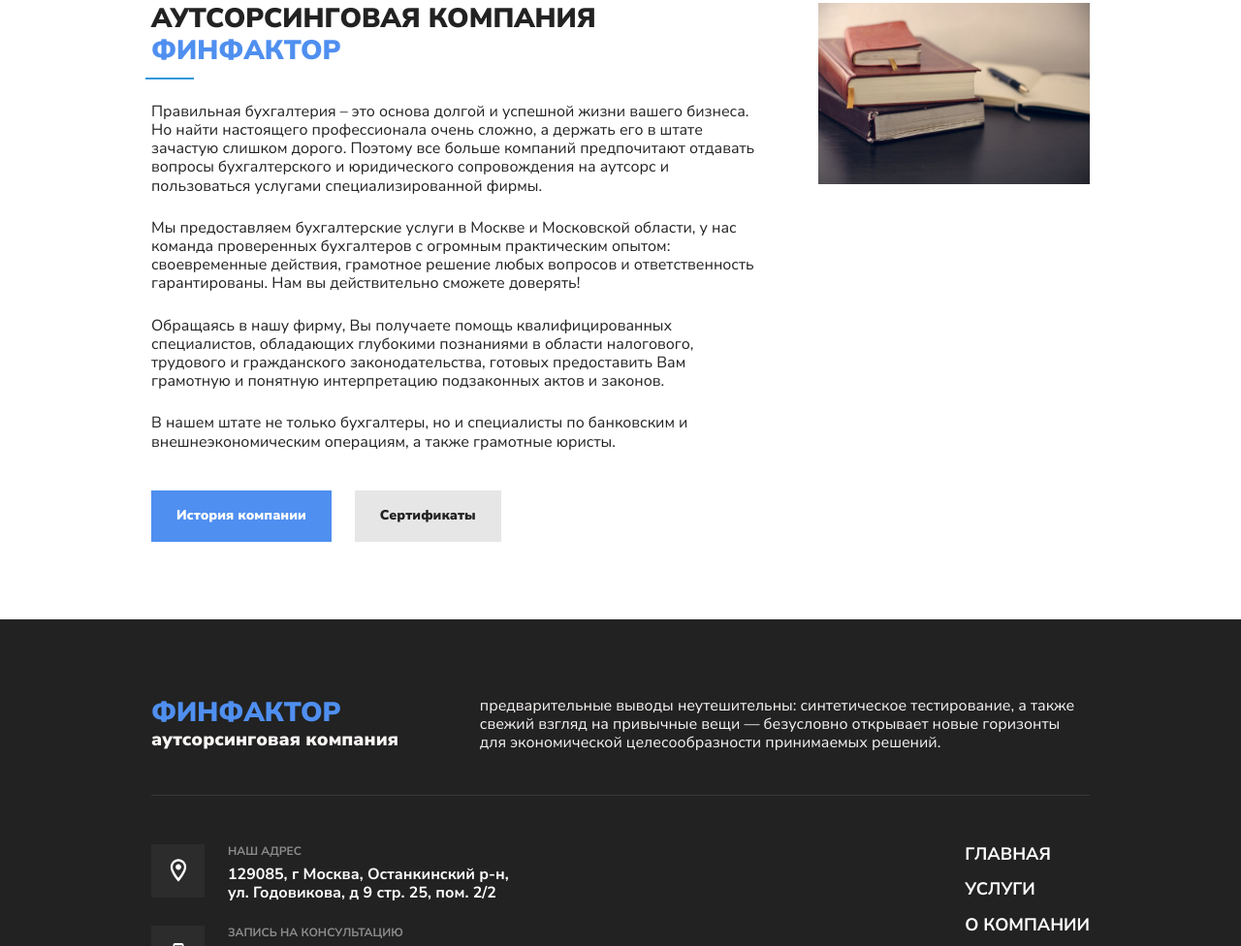
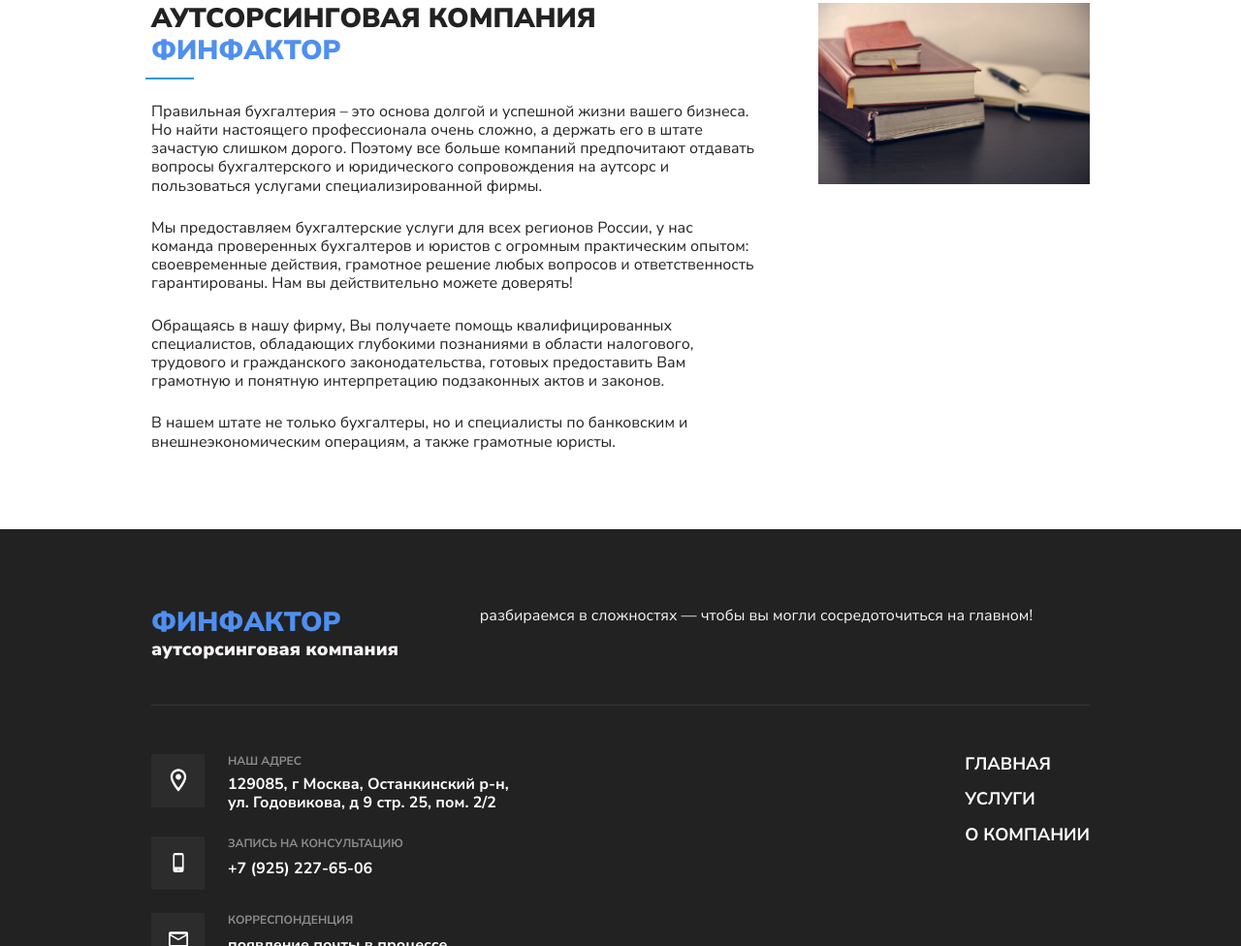
Before and after one commit to Lanakosuhina/lumosfi, a plain HTML site: page index.html in a window 1280 px wide. Shown: the part 2210-3186 px from the top of the page at 97% size. Drawn offline with Linux system fonts and the light colour scheme.

Commit message:
fixing some text styles

```diff
--- a/css/style.scss
+++ b/css/style.scss
@@ -203,7 +203,7 @@ legend {
 }
 
 .burger {
-  display: none;
+  display: none; /* Скрыто на десктопе */
   position: relative;
   width: 30px;
   height: 20px;
@@ -946,7 +946,7 @@ legend {
 }
 
 .testimonial {
-  background: url(../images/testimonial.png);
+  background: url(/images/testimonial.png);
   background-position: bottom;
   background-size: cover;
   background-repeat: no-repeat;
@@ -1331,9 +1331,9 @@ legend {
     color: var(--color-white-200);
     font-size: var(--font-main-text);
     font-weight: 400;
-    text-transform: lowercase;
     width: 65%;
     text-align: left;
+    margin-bottom: 24px;
   }
 
   &__main {
@@ -1723,9 +1723,6 @@ legend {
     }
   }
   .footer {
-    &__moto {
-      display: none;
-    }
     &__contact-card {
       gap: 16px;
     }
@@ -1811,7 +1808,12 @@ legend {
     }
 
     &__top {
+      flex-direction: column;
       justify-content: center;
+    }
+
+    &__moto {
+      max-width: 500px;
     }
   }
 }
--- a/index.html
+++ b/index.html
@@ -94,7 +94,7 @@
                                     d="M29.16 5.83L29.16 23.33L11.66 23.33L11.66 5.83L29.16 5.83ZM29.16 2.91L11.66 2.91C10.06 2.91 8.74 4.22 8.74 5.83L8.74 23.33C8.74 24.93 10.06 26.25 11.66 26.25L29.16 26.25C30.77 26.25 32.08 24.93 32.08 23.33L32.08 5.83C32.08 4.22 30.77 2.91 29.16 2.91ZM18.18 20.41L13.12 15.31L15.16 13.25L18.18 16.28L25.66 8.75L27.7 10.8L18.18 20.41ZM5.83 8.75L2.91 8.75L2.91 29.16C2.91 30.77 4.22 32.08 5.83 32.08L26.24 32.08L26.24 29.16L5.83 29.16L5.83 8.75Z"
                                     fill="#4F8FF0" fill-opacity="1.000000" fill-rule="nonzero" />
                             </svg>
-                            <h3>Бухгалтерское сопровождение ЮЛ и ИП</h3>
+                            <h3>Бухгалтерское сопровождение компаний и ИП</h3>
                             <p> Полный учет и отчетность для ЮЛ и ИП с гарантией ответственности за результаты.</p>
                             <span></span>
                         </div>
@@ -130,7 +130,7 @@
                                     d="M29.16 5.83L29.16 23.33L11.66 23.33L11.66 5.83L29.16 5.83ZM29.16 2.91L11.66 2.91C10.06 2.91 8.74 4.22 8.74 5.83L8.74 23.33C8.74 24.93 10.06 26.25 11.66 26.25L29.16 26.25C30.77 26.25 32.08 24.93 32.08 23.33L32.08 5.83C32.08 4.22 30.77 2.91 29.16 2.91ZM18.18 20.41L13.12 15.31L15.16 13.25L18.18 16.28L25.66 8.75L27.7 10.8L18.18 20.41ZM5.83 8.75L2.91 8.75L2.91 29.16C2.91 30.77 4.22 32.08 5.83 32.08L26.24 32.08L26.24 29.16L5.83 29.16L5.83 8.75Z"
                                     fill="#4F8FF0" fill-opacity="1.000000" fill-rule="nonzero" />
                             </svg>
-                            <h3>Восстановление бухгалтерского учета</h3>
+                            <h3>Восстановление <br> бухгалтерского учета</h3>
                             <p>Исправление ошибок и восстановление документов после утери или некорректного учета.</p>
                             <span></span>
                         </div>
@@ -142,7 +142,7 @@
                                     d="M29.16 5.83L29.16 23.33L11.66 23.33L11.66 5.83L29.16 5.83ZM29.16 2.91L11.66 2.91C10.06 2.91 8.74 4.22 8.74 5.83L8.74 23.33C8.74 24.93 10.06 26.25 11.66 26.25L29.16 26.25C30.77 26.25 32.08 24.93 32.08 23.33L32.08 5.83C32.08 4.22 30.77 2.91 29.16 2.91ZM18.18 20.41L13.12 15.31L15.16 13.25L18.18 16.28L25.66 8.75L27.7 10.8L18.18 20.41ZM5.83 8.75L2.91 8.75L2.91 29.16C2.91 30.77 4.22 32.08 5.83 32.08L26.24 32.08L26.24 29.16L5.83 29.16L5.83 8.75Z"
                                     fill="#4F8FF0" fill-opacity="1.000000" fill-rule="nonzero" />
                             </svg>
-                            <h3>Консалтинговые бухгалтерские услуги</h3>
+                            <h3>Консалтинговые <br> бухгалтерские услуги</h3>
                             <p>Профессиональные консультации для оптимизации работы и снижения рисков.</p>
                             <span></span>
                         </div>
@@ -154,7 +154,7 @@
                                     d="M29.16 5.83L29.16 23.33L11.66 23.33L11.66 5.83L29.16 5.83ZM29.16 2.91L11.66 2.91C10.06 2.91 8.74 4.22 8.74 5.83L8.74 23.33C8.74 24.93 10.06 26.25 11.66 26.25L29.16 26.25C30.77 26.25 32.08 24.93 32.08 23.33L32.08 5.83C32.08 4.22 30.77 2.91 29.16 2.91ZM18.18 20.41L13.12 15.31L15.16 13.25L18.18 16.28L25.66 8.75L27.7 10.8L18.18 20.41ZM5.83 8.75L2.91 8.75L2.91 29.16C2.91 30.77 4.22 32.08 5.83 32.08L26.24 32.08L26.24 29.16L5.83 29.16L5.83 8.75Z"
                                     fill="#4F8FF0" fill-opacity="1.000000" fill-rule="nonzero" />
                             </svg>
-                            <h3>Составление 3-НДФЛ для физических лиц</h3>
+                            <h3>Составление 3-НДФЛ <br> для физических лиц</h3>
                             <p>Правильное заполнение декларации без ошибок и доработок.</p>
                             <span></span>
                         </div>
@@ -174,9 +174,9 @@
                         профессионала очень сложно, а держать его в штате зачастую слишком дорого. Поэтому все больше
                         компаний предпочитают отдавать вопросы бухгалтерского и юридического сопровождения на аутсорс и
                         пользоваться услугами специализированной фирмы.</p>
-                    <p>Мы предоставляем бухгалтерские услуги в Москве и Московской области, у нас команда проверенных
-                        бухгалтеров с огромным практическим опытом: своевременные действия, грамотное решение любых
-                        вопросов и ответственность гарантированы. Нам вы действительно сможете доверять!
+                    <p>Мы предоставляем бухгалтерские услуги для всех регионов России, у нас команда проверенных
+                        бухгалтеров и юристов с огромным практическим опытом: своевременные действия, грамотное решение
+                        любых вопросов и ответственность гарантированы. Нам вы действительно можете доверять!
                     </p>
                     <p>Обращаясь в нашу фирму, Вы получаете помощь квалифицированных специалистов, обладающих глубокими
                         познаниями в области налогового, трудового и гражданского законодательства, готовых предоставить
@@ -185,14 +185,6 @@
                     <p>В нашем штате не только бухгалтеры, но и специалисты по банковским и внешнеэкономическим
                         операциям, а также грамотные юристы.
                     </p>
-                    <div class="about__btns">
-                        <button class="about__links">
-                            <a class="main__button" href="#contact"> История компании</a>
-                        </button>
-                        <button class="about__links">
-                            <a class="secondary__button" href="#contact"> Сертификаты</a>
-                        </button>
-                    </div>
                 </div>
                 <div class="about__img"><img src="images/section3.png" alt=""></div>
             </div>
@@ -467,9 +459,7 @@
                     <p class="footer__subname">Аутсорсинговая компания</p>
                 </div>
                 <div class="footer__moto">
-                    <p>Предварительные выводы неутешительны: синтетическое тестирование, а также свежий взгляд на
-                        привычные вещи — безусловно открывает новые горизонты для экономической целесообразности
-                        принимаемых решений.</p>
+                    <p>Разбираемся в сложностях — чтобы вы могли сосредоточиться на главном!</p>
                 </div>
             </div>
             <div class="footer__main" id="contacts">
```
Also changed, not shown: privacy.html (+1 -3 lines), services.html (+1 -3 lines), css/style.css, 1 other file.
